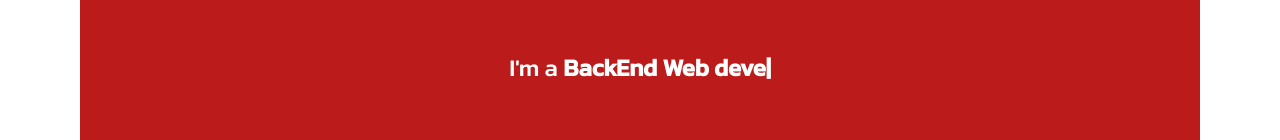
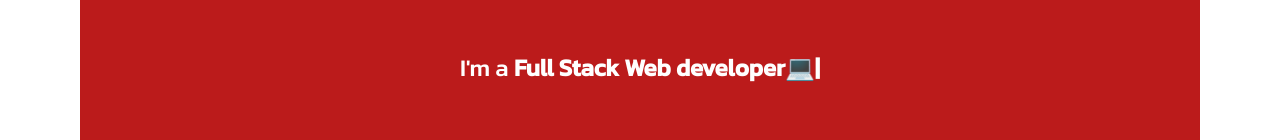
Before and after one commit to obediobadiah/My_portfolio, a React (Create React App) app: page / in a window 1280 px wide. Shown: the part 221-361 px from the top of the page. Built offline with nearby package versions, Linux system fonts and the light colour scheme; grey boxes are pictures that could not be loaded.

Commit message:
Intro section text modification

```diff
--- a/src/Components/Intro-section.js
+++ b/src/Components/Intro-section.js
@@ -19,11 +19,8 @@ function Intro() {
 								loop={Infinity}
 								wrapper='b'
 								steps={[
-									' Frontend Web developer💻',
+									' Full Stack Web developer💻',
 									1000,
-									' BackEnd Web developer💻',
-									1000,
-									' UI/UX Web designer💻',
 								]} />
 						</p>
 					</div>
```
